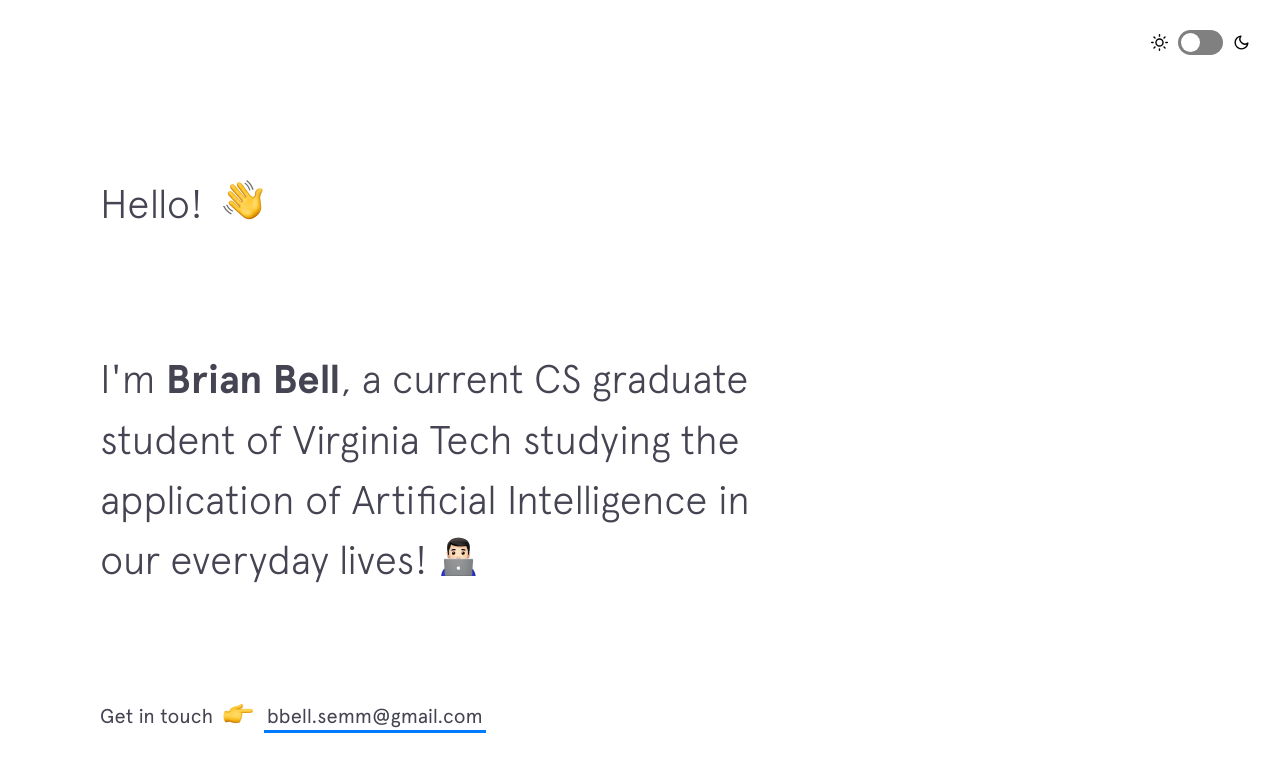
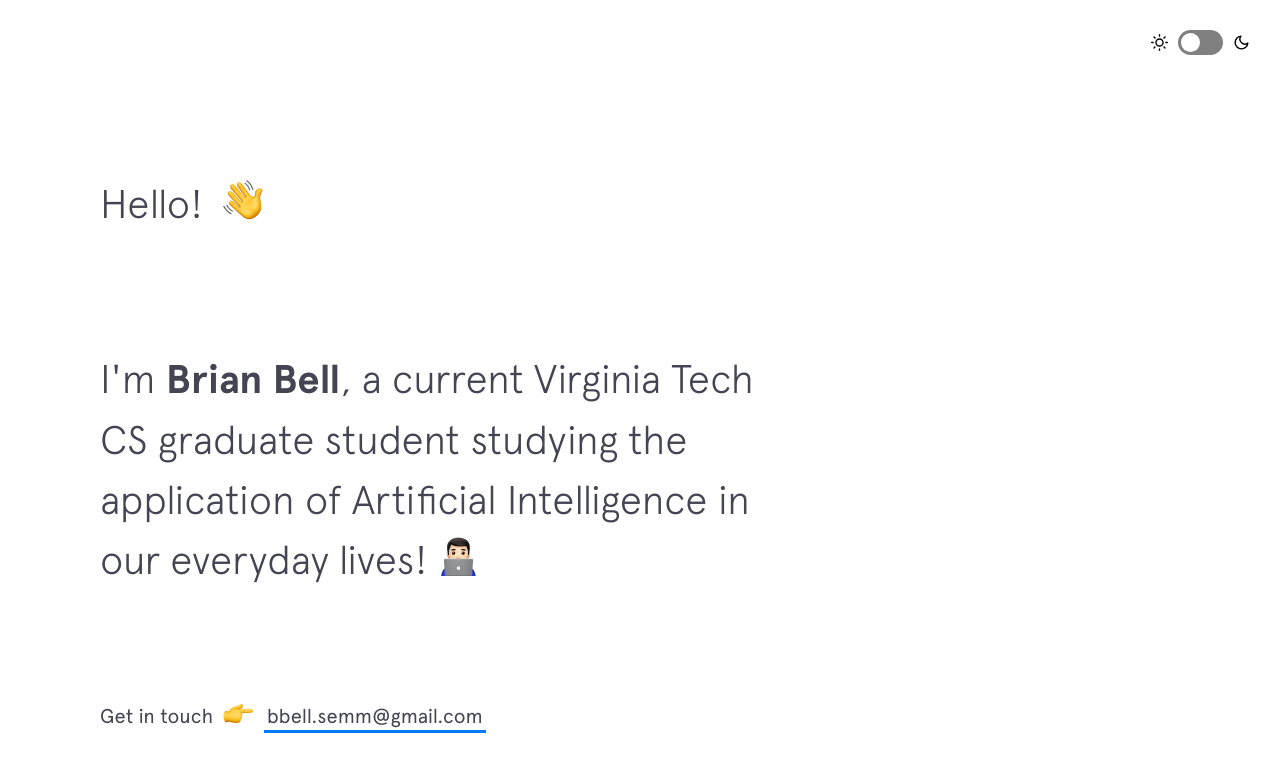
Before and after one commit to brianAbell/brianbell212-website-retired, a Jekyll site: the page built from index.html, in a window 1280 px wide and 900 px high. Shown: the top 772 px of the window. Built offline with Jekyll 4.4.1, drawn with Linux system fonts in a browser that asks for light colours; nearby versions of some CDN libraries.

Commit message:
sentence change

```diff
--- a/_config.yml
+++ b/_config.yml
@@ -1,7 +1,7 @@
 # Site settings
 name: Brian Bell
 title: Brian Bell | Software Engineer
-description: A current CS graduate student of Virginia Tech studying the application of Artificial Intelligence in our everyday lives!
+description: a current Virginia Tech CS graduate student studying the application of Artificial Intelligence in our everyday lives!
 url: https://brianbell212.github.io/
 baseurl: ''
 email: bbell.semm@gmail.com
--- a/_config_dev.yml
+++ b/_config_dev.yml
@@ -1,7 +1,7 @@
 # Site settings
 name: Brian Bell
 title: Brian Bell | Software Engineer
-description: A current CS graduate student of Virginia Tech studying the application of Artificial Intelligence in our everyday lives!
+description: a current Virginia Tech CS graduate student studying the application of Artificial Intelligence in our everyday lives!
 url: https://brianbell212.github.io/
 baseurl: ''
 email: bbell.semm@gmail.com
--- a/_includes/intro.html
+++ b/_includes/intro.html
@@ -4,7 +4,7 @@
   </h1>
 
   <h2 class="intro__tagline">I'm
-    <span class="name">Brian Bell</span>, a current CS graduate student of Virginia Tech studying the application of Artificial Intelligence in our everyday lives!
+    <span class="name">Brian Bell</span>, a current Virginia Tech CS graduate student studying the application of Artificial Intelligence in our everyday lives!
     <span class="emoji technologist"></span>
   </h2>
 
```
